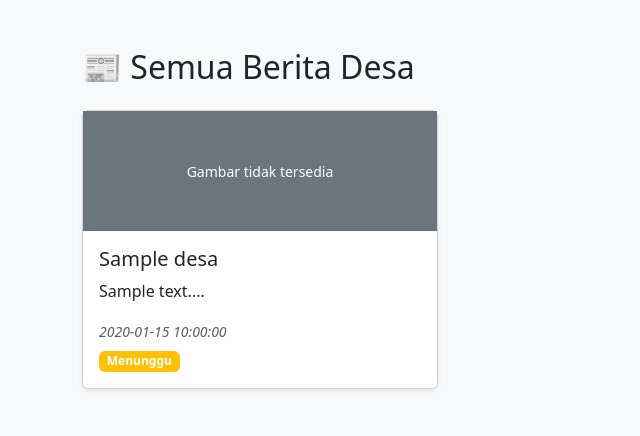
After one commit to chanjr227/sistem_desa, a PHP site: page /sistem_desa/user/berita-desa.php in a window 1280 px wide. The commit adds this page. Shown: the top 436 px of the page, without its empty margins (0-640 px from the left). Run offline with PHP 8.4, Linux system fonts and the light colour scheme; the visitor is signed in with stand-in values (Sample User, id 1); tables that the repository leaves empty or names only in its code hold one stand-in row (values such as "Sample post").

Commit message:
tambah berita

```diff
--- /dev/null
+++ b/user/berita-desa.php
@@ -0,0 +1,60 @@
+<?php
+require '../config/config.php';
+session_start();
+
+// Akses hanya untuk admin (opsional)
+if (!isset($_SESSION['log']) || $_SESSION['role'] !== 'user') {
+    header('Location: ../login.php');
+    exit;
+}
+
+// Ambil semua data berita
+$query = mysqli_query($koneksi, "SELECT * FROM berita_desa ORDER BY tanggal DESC");
+
+?>
+
+<!DOCTYPE html>
+<html lang="id">
+
+<head>
+    <meta charset="UTF-8">
+    <title>Semua Berita Desa</title>
+    <link href="https://cdn.jsdelivr.net/npm/bootstrap@5.3.0/dist/css/bootstrap.min.css" rel="stylesheet">
+</head>
+
+<body class="bg-light">
+    <div class="container py-5">
+        <h2 class="mb-4">📰 Semua Berita Desa</h2>
+        <div class="row g-4">
+            <?php if (mysqli_num_rows($query) > 0): ?>
+                <?php while ($berita = mysqli_fetch_assoc($query)): ?>
+                    <div class="col-md-4">
+                        <div class="card shadow-sm h-100">
+                            <?php
+                            $gambarPath = "../uploads/berita/" . htmlspecialchars($berita['gambar']);
+                            if (file_exists($gambarPath)): ?>
+                                <img src="<?= $gambarPath ?>" class="card-img-top" alt="Gambar Berita" style="height: 200px; object-fit: cover;">
+                            <?php else: ?>
+                                <div class="text-center bg-secondary text-white py-5">
+                                    <small>Gambar tidak tersedia</small>
+                                </div>
+                            <?php endif; ?>
+                            <div class="card-body">
+                                <h5 class="card-title"><?= htmlspecialchars($berita['judul']) ?></h5>
+                                <p class="card-text"><?= substr(htmlspecialchars($berita['isi']), 0, 100) ?>...</p>
+                                <p class="text-muted mb-1"><small><i><?= $berita['tanggal'] ?></i></small></p>
+                                <span class="badge <?= $berita['status'] === 'disetujui' ? 'bg-success' : 'bg-warning' ?>">
+                                    <?= ucfirst($berita['status']) ?>
+                                </span>
+                            </div>
+                        </div>
+                    </div>
+                <?php endwhile; ?>
+            <?php else: ?>
+                <p class="text-muted">Belum ada berita tersedia.</p>
+            <?php endif; ?>
+        </div>
+    </div>
+</body>
+
+</html>
```
Also changed, not shown: admin/review-berita.php (+23 -0 lines), uploads/686534fa34aca-11 repo secret.png (added), uploads/berita/berita_68652a09c98491.49505850.png (added), uploads/berita/berita_6865352e2723a7.64420241.png (added).
